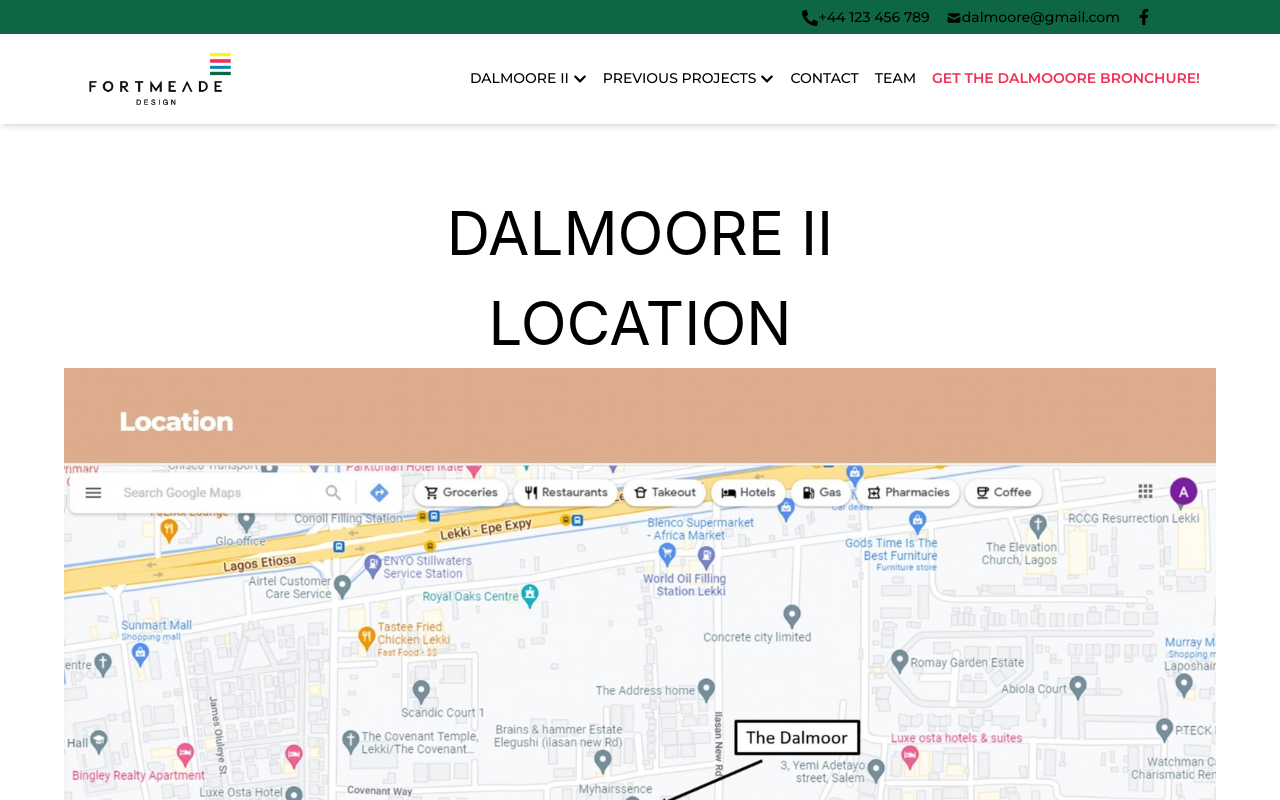
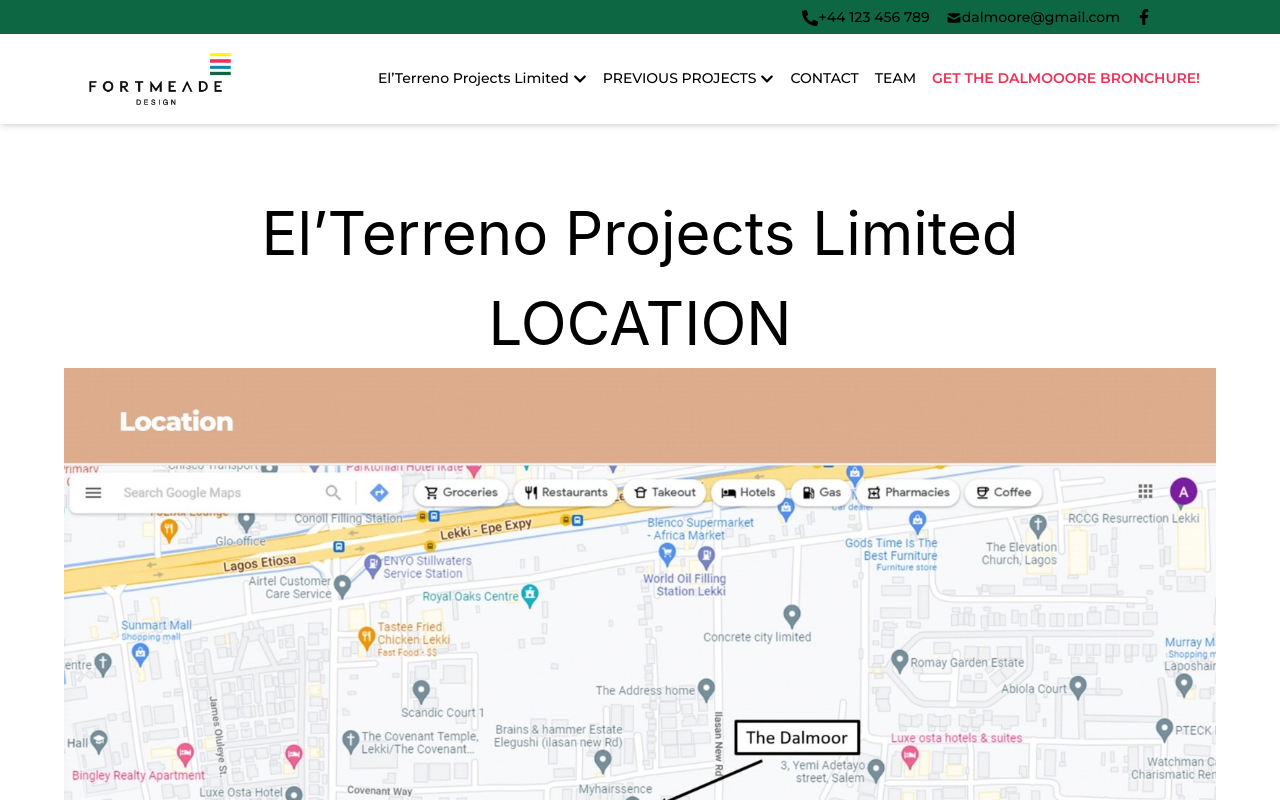
Before and after one commit to techweevil/dalmoore_2.0, a Next.js app: page /dalmooreii/location in a window 1280 px wide. Shown: the top 800 px of the page. Built offline with nearby package versions, Linux system fonts and the light colour scheme.

Commit message:
first puh

```diff
--- a/components/CustomHead.tsx
+++ b/components/CustomHead.tsx
@@ -3,7 +3,7 @@
 
 const CustomHead = ({ title }: any) => (
   <NextHead>
-    <title>{title} | FORTMEADE </title>
+    <title>{title} | El’Terreno Projects Limited </title>
     <meta charSet="UTF-8" />
     <meta name="description" content={`${title} page for the Dalmoore`} />
     <link rel="icon" href="/favicon.png" />
--- a/components/Footer.tsx
+++ b/components/Footer.tsx
@@ -7,7 +7,7 @@
         <div className="flex-1">
           <div className="md:w-[60%] w-full">
             <h1 className="font-default md:text-[40px] text-[32px] font-[500] leading-[2em] ">
-              ABOUT FORTMEADE
+              ABOUT El’Terreno Projects Limited
             </h1>
             <p className="leading-[1.8em]  ">
               <span>
@@ -48,7 +48,7 @@
       </div>
 
       <div className="w-full bg-gray-700 p-[.6rem] text-center font[700] text-white  ">
-        <p>Copyright Fortmeade 2022</p>
+        <p>Copyright El’Terreno Projects Limited 2022</p>
       </div>
     </div>
   );
--- a/components/Header/Navbar.tsx
+++ b/components/Header/Navbar.tsx
@@ -137,7 +137,7 @@
         <div className="md:flex lg:flex-row flex-col gap-x-4 lg:items-center items-end font-monts text-[14px] font-[500] hidden">
           <ul className="flex items-center gap-4 text-black ">
             <NavItem drop={true} data={dal2_data} href="dalmooreii">
-              DALMOORE II
+              El’Terreno Projects Limited
             </NavItem>
             <NavItem drop={true} data={prev_projs} href="/">
               PREVIOUS PROJECTS{" "}
@@ -166,7 +166,7 @@
             <div className="w-[80%] m-auto bg-white py-[2rem] font-[500] font-monts  border-t-[5px] border-primary">
               <ul className="flex flex-col items-center gap-4 text-black mb-[20px]">
                 <NavItem drop={true} data={dal2_data} href="dalmooreii">
-                  DALMOORE II
+                  El’Terreno Projects Limited
                 </NavItem>
                 <NavItem drop={true} data={prev_projs} href="/">
                   PREVIOUS PROJECTS{" "}
@@ -181,7 +181,7 @@
                 href="https://online.fliphtml5.com/opehn/bgqq/#p=1"
                 className="text-tertiary font-[600] "
               >
-                GET THE DALMOORE BRONCHURE!{" "}
+                GET THE El’Terreno BRONCHURE!{" "}
               </a>
             </div>
           </motion.div>
--- a/pages/dalmooreii/index.tsx
+++ b/pages/dalmooreii/index.tsx
@@ -40,7 +40,7 @@
               <div></div>
               <div className="font-monts text-center ">
                 <h1 className="  md:text-[60px] text-[40px] font-[600] ">
-                  THE DALMOORE II
+                  THE El’Terreno Projects Limited
                   <br /> APARTMENTS
                 </h1>
               </div>
@@ -49,7 +49,11 @@
         </div>
         <div className="flex flex-col items-center my-[4rem]">
           <div className="flex flex-col gap-2 items-center mb-[2rem]">
-            <Image width={200} src={logo} alt="fortmeade logo" />
+            <Image
+              width={200}
+              src={logo}
+              alt="El’Terreno Projects Limited logo"
+            />
             <p className="font-monts text-[20px] ">DALMOOORE II </p>
           </div>
 
--- a/pages/dalmooreii/location.tsx
+++ b/pages/dalmooreii/location.tsx
@@ -10,7 +10,7 @@
       <CustomHead title={"location"} />
       <div>
         <h1 className="md:text-[60px] text-[40px] text-center">
-          DALMOORE II <br /> LOCATION{" "}
+          El’Terreno Projects Limited <br /> LOCATION{" "}
         </h1>
 
         <Image src={location_img} alt={"location image"} />
--- a/pages/index.tsx
+++ b/pages/index.tsx
@@ -14,7 +14,7 @@
     id: 1,
     icon: <IoCheckmarkDoneSharp className="text-[#F9A826]" />,
     title: "THE FINISH IS IMPORTANT",
-    text: "It's all in the details. Have you ever went to a new development and been shocked by the poor finish? On your behalf, FORTMEADE is on a mission to watch out for every little detail.",
+    text: "It's all in the details. Have you ever went to a new development and been shocked by the poor finish? On your behalf, El’Terreno Projects Limited is on a mission to watch out for every little detail.",
   },
   {
     id: 2,
@@ -87,7 +87,7 @@
                   AN IMPROVED WAY OF LIFE
                 </h1>
                 <div className="font-[500] ">
-                  <p className="leading-10">THE DALMOORE II</p>
+                  <p className="leading-10">THE El’Terreno Projects Limited</p>
                   <p className="tracking-wide">
                     where functionality meets luxury...
                   </p>
@@ -112,12 +112,13 @@
                 AFFORDABILITY. IT’S POSSIBLE.
               </h1>
               <p className="text-[18px] font-monts font-[500] my-[1em] leading-[2em]">
-                FORTMEADE was established for the straightforward reason that it
-                was difficult to obtain well-designed, fairly priced apartments
-                in Lagos. We made the decision to apply our knowledge of the
-                Nordic housing industry to create homes that meet the same needs
-                as Nordic buyers, including dependability, efficient use of
-                space, and attention to schedules.
+                El’Terreno Projects Limited was established for the
+                straightforward reason that it was difficult to obtain
+                well-designed, fairly priced apartments in Lagos. We made the
+                decision to apply our knowledge of the Nordic housing industry
+                to create homes that meet the same needs as Nordic buyers,
+                including dependability, efficient use of space, and attention
+                to schedules.
               </p>
             </div>
 
@@ -141,7 +142,8 @@
           <div className="m-auto  ">
             <div className="lg:w-[50%] md:w-[70%] w-[90%] m-auto">
               <h1 className=" font-default md:text-[50px] text-[36px] font-[500] ">
-                BENEFITS OF BUYING APARTMENTS IN LAGOS FROM FORTMEADE
+                BENEFITS OF BUYING APARTMENTS IN LAGOS FROM El’Terreno Projects
+                Limited
               </h1>
             </div>
 
```
Also changed, not shown: 1 other file (tests, documents, lock files or other folders).
